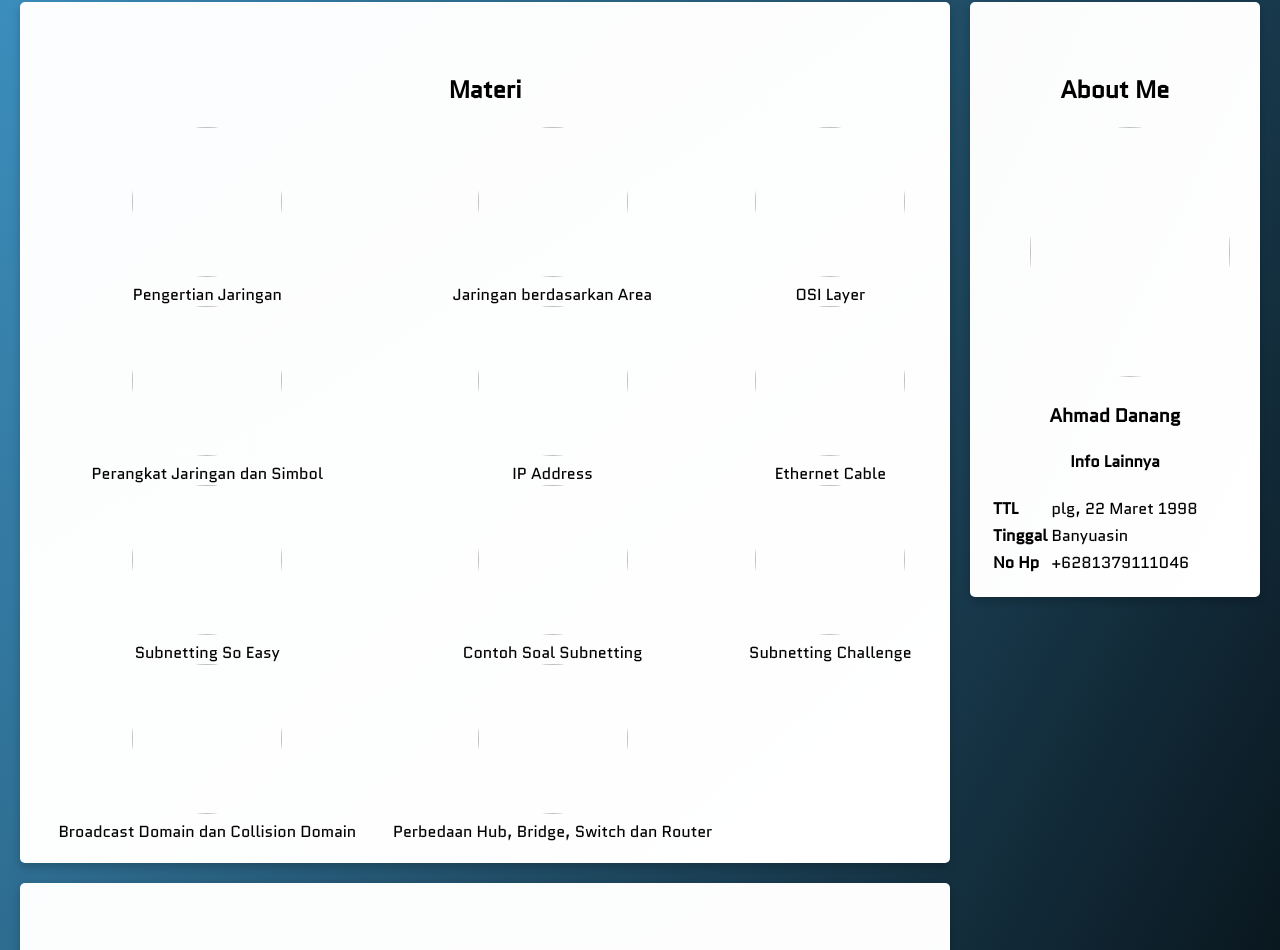
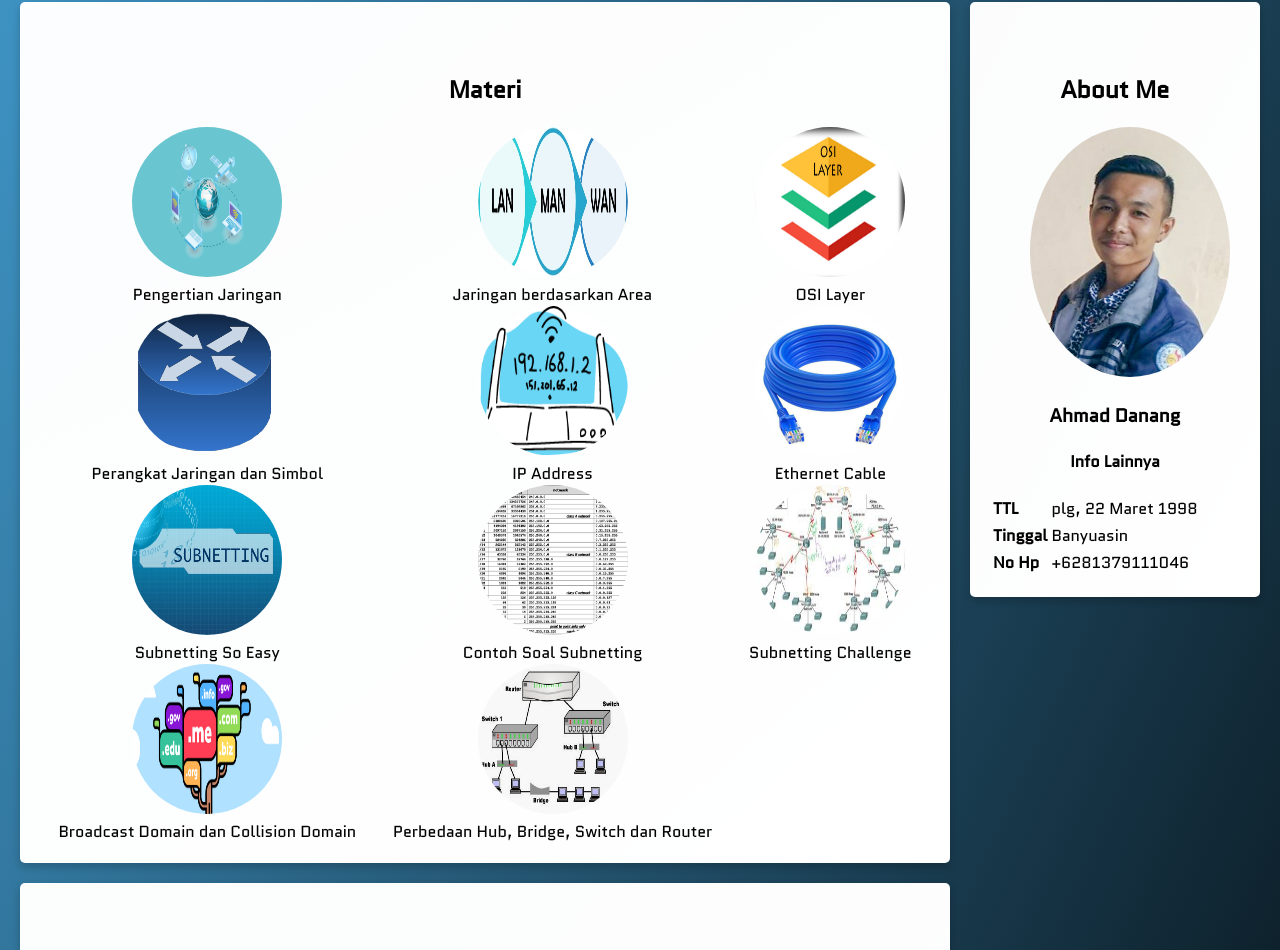
Before and after one commit to getahmad/netfun, a plain HTML site: page index.html in a window 1280 px wide. Shown: the part 816-1766 px from the top of the page. Drawn offline with Linux system fonts and the light colour scheme; the site is published under a folder, as on GitHub Pages, so addresses that start at the root find nothing.

Commit message:
edit img

```diff
--- a/assets/js.js
+++ b/assets/js.js
@@ -1 +1 @@
-alert("Hello! Selamat datang di NetFun");
+// alert("Hello! Selamat datang di NetFun");
--- a/assets/style.css
+++ b/assets/style.css
@@ -58,7 +58,7 @@ footer {
 .jumbotron {
     font-size: 20px;
     padding: 150px;
-    background-image: url(/assets/images/bg1.jpg);
+    background-image: url("./images/bg1.jpg");
     height: 90vh;
     text-align: center;
     color: white;
@@ -151,8 +151,9 @@ article img {
     height: 150px;
     border-radius: 50%;
 }
+/*
+//responsive */
 
-//responsive
 @media only screen and (max-width: 400px) {
     .card ul {
         grid-template-columns: auto;
@@ -161,6 +162,9 @@ article img {
 }
 
 @media only screen and (max-width: 1000px) {
+
+
+
     #theory img {
         width: 100px;
         height: 100px;
--- a/index.html
+++ b/index.html
@@ -37,17 +37,17 @@
                 <center>
                     <ul>
 
-                        <li> <img src="/assets/images/1.jpg" alt=""> <br><a href="/materi/1.html">Pengertian Jaringan</a></li>
-                        <li> <img src="/assets/images/2.jpg" alt=""> <br><a href="/materi/2.html">Jaringan berdasarkan Area</a></li>
-                        <li> <img src="/assets/images/3.jpg" alt=""> <br><a href="/materi/3.html">OSI Layer</a></li>
-                        <li> <img src="/assets/images/4.jpg" alt=""> <br><a href="/materi/4.html">Perangkat Jaringan dan Simbol </a></li>
-                        <li> <img src="/assets/images/5.jpg" alt=""> <br><a href="">IP Address</a></li>
-                        <li> <img src="/assets/images/6.jpg" alt=""> <br><a href="">Ethernet Cable</a></li>
-                        <li> <img src="/assets/images/7.jpg" alt=""> <br><a href="">Subnetting So Easy </a></li>
-                        <li> <img src="/assets/images/8.jpg" alt=""> <br><a href="">Contoh Soal Subnetting  </a></li>
-                        <li> <img src="/assets/images/9.jpg" alt=""> <br><a href="">Subnetting Challenge</a></li>
-                        <li> <img src="/assets/images/10.jpg" alt=""> <br><a href=""> Broadcast Domain dan Collision Domain </a></li>
-                        <li> <img src="/assets/images/11.jpg" alt=""> <br><a href="">Perbedaan Hub, Bridge, Switch dan Router </a></li>
+                        <li> <img src="assets/images/1.jpg" alt=""> <br><a href="materi/1.html">Pengertian Jaringan</a></li>
+                        <li> <img src="assets/images/2.jpg" alt=""> <br><a href="materi/2.html">Jaringan berdasarkan Area</a></li>
+                        <li> <img src="assets/images/3.jpg" alt=""> <br><a href="materi/3.html">OSI Layer</a></li>
+                        <li> <img src="assets/images/4.jpg" alt=""> <br><a href="materi/4.html">Perangkat Jaringan dan Simbol </a></li>
+                        <li> <img src="assets/images/5.jpg" alt=""> <br><a href="">IP Address</a></li>
+                        <li> <img src="assets/images/6.jpg" alt=""> <br><a href="">Ethernet Cable</a></li>
+                        <li> <img src="assets/images/7.jpg" alt=""> <br><a href="">Subnetting So Easy </a></li>
+                        <li> <img src="assets/images/8.jpg" alt=""> <br><a href="">Contoh Soal Subnetting  </a></li>
+                        <li> <img src="assets/images/9.jpg" alt=""> <br><a href="">Subnetting Challenge</a></li>
+                        <li> <img src="assets/images/10.jpg" alt=""> <br><a href=""> Broadcast Domain dan Collision Domain </a></li>
+                        <li> <img src="assets/images/11.jpg" alt=""> <br><a href="">Perbedaan Hub, Bridge, Switch dan Router </a></li>
                     </ul>
                 </center>
             </article>
@@ -55,7 +55,7 @@
             <div id="tool" class="card">
                 <h2>Simulasi</h2> <br>
                 <center>
-                    <img src="../assets/images/tool.png" width="800px">
+                    <img src="assets/images/tool.png" width="800px">
                     <article>
                         <h3><a href="http://www.netacad.com/courses/packet-tracer ">Cisco Packet Tracer</a></h3>
                 </center>
@@ -79,7 +79,7 @@
                 <header>
                     <figure>
                         <h2>About Me</h2>
-                        <img src="/assets/images/profile.jpeg ">
+                        <img src="assets/images/profile.jpeg ">
                         <center>
                             <h3>Ahmad Danang</h3>
                         </center>
@@ -110,7 +110,7 @@
     <footer>
         <p>NetFun &copy; 2020, Ahmad Danang</p>
     </footer>
-    <script src="/assets/js.js "></script>
+    <script src="assets/js.js "></script>
 </body>
 
 </html>
```
